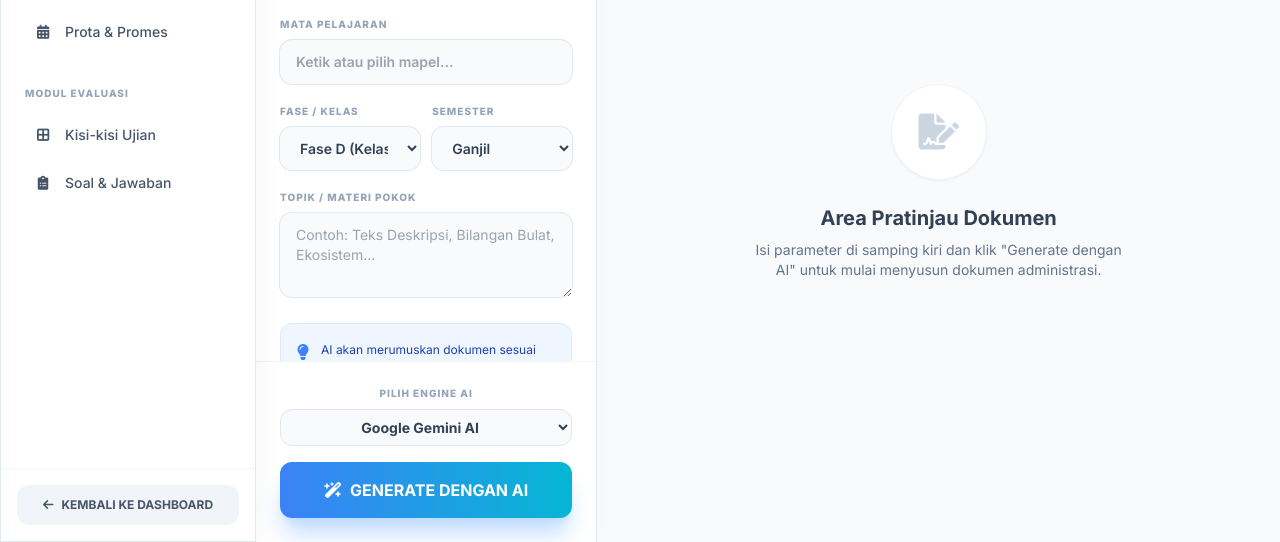
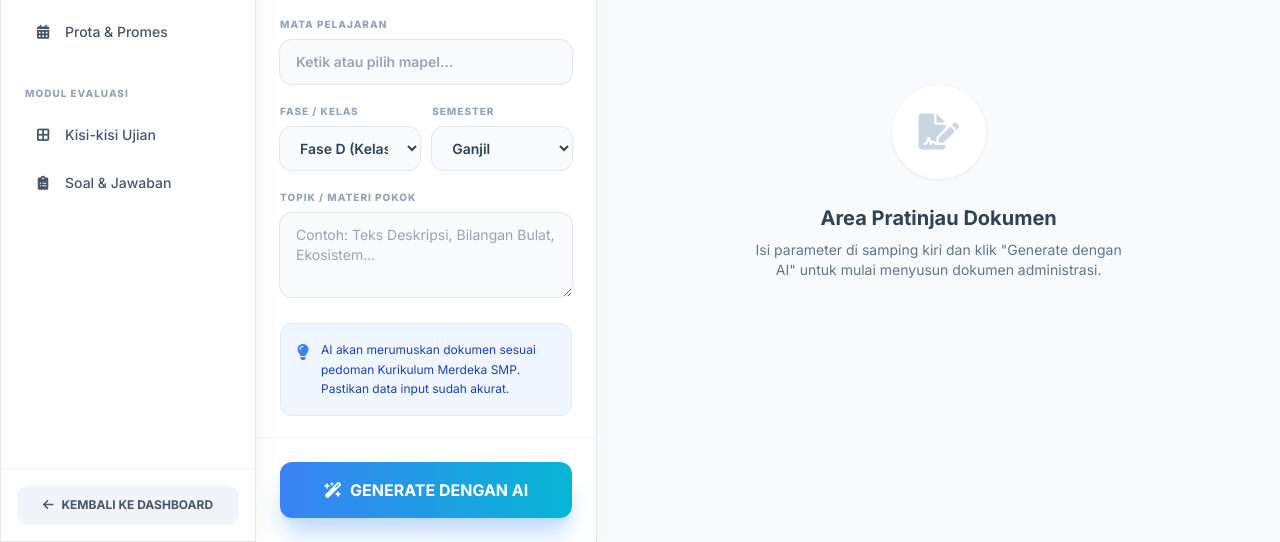
Before and after one commit to Danielwidia/CBT, a website: page administrasi_guru.html in a window 1280 px wide. Shown: the part 258-800 px from the top of the page. Drawn offline with nearby package versions, Linux system fonts and the light colour scheme.

Commit message:
Add files via upload

```diff
--- a/administrasi_guru.html
+++ b/administrasi_guru.html
@@ -150,8 +150,8 @@
         <!-- Workbench Area -->
         <div class="flex-1 flex overflow-hidden">
 
-            <!-- Left Panel: Input Configuration (Hidden by default) -->
-            <div id="config-panel" class="hidden w-1/3 min-w-[320px] bg-white border-r border-slate-200 flex flex-col shadow-[4px_0_24px_rgba(0,0,0,0.02)] z-10 transition-all">
+            <!-- Left Panel: Input Configuration (Hidden by Default with animation) -->
+            <div id="config-panel" class="w-0 opacity-0 overflow-hidden bg-white border-r border-slate-200 flex flex-col shadow-[4px_0_24px_rgba(0,0,0,0.02)] z-10 transition-all duration-300 ease-in-out">
                 <div class="p-6 flex-1 overflow-y-auto custom-scrollbar space-y-5">
 
                     <div class="grid grid-cols-1 md:grid-cols-2 gap-3">
@@ -223,13 +223,6 @@
                 </div>
 
                 <div class="p-6 bg-white border-t border-slate-100">
-                    <div class="mb-4">
-                        <label class="text-[10px] font-black text-slate-400 uppercase tracking-widest block mb-2 text-center">Pilih Engine AI</label>
-                        <select id="input-ai-provider" class="w-full px-4 py-2 bg-slate-50 border border-slate-200 rounded-xl text-sm font-bold text-slate-700 outline-none focus:ring-2 focus:ring-blue-500 text-center text-center-last">
-                            <option value="gemini">Google Gemini AI</option>
-                            <option value="openai">OpenAI (ChatGPT)</option>
-                        </select>
-                    </div>
                     <button id="btn-generate" onclick="generateWithAI()" class="w-full py-4 bg-gradient-to-r from-blue-500 to-cyan-500 text-white font-bold rounded-xl hover:from-blue-600 hover:to-cyan-600 shadow-xl shadow-blue-200 transition-all flex items-center justify-center gap-2">
                         <i class="fas fa-wand-magic-sparkles"></i> GENERATE DENGAN AI
                     </button>
@@ -412,7 +405,9 @@
 
         function switchTab(tabId) {
             currentActiveTab = tabId;
-            document.getElementById('config-panel').classList.remove('hidden');
+            const panel = document.getElementById('config-panel');
+            panel.classList.remove('w-0', 'opacity-0');
+            panel.classList.add('w-1/3', 'min-w-[320px]', 'opacity-100');
             // Update UI
             document.querySelectorAll('.nav-button').forEach(btn => btn.classList.remove('active'));
             document.querySelector(`[data-target="${tabId}"]`).classList.add('active');
@@ -510,7 +505,6 @@
                     fase: document.getElementById('input-fase').value,
                     semester: document.getElementById('input-semester').value,
                     topik: topic,
-                    provider: document.getElementById('input-ai-provider')?.value || 'gemini',
                     extraData: extraData
                 };
 
```
